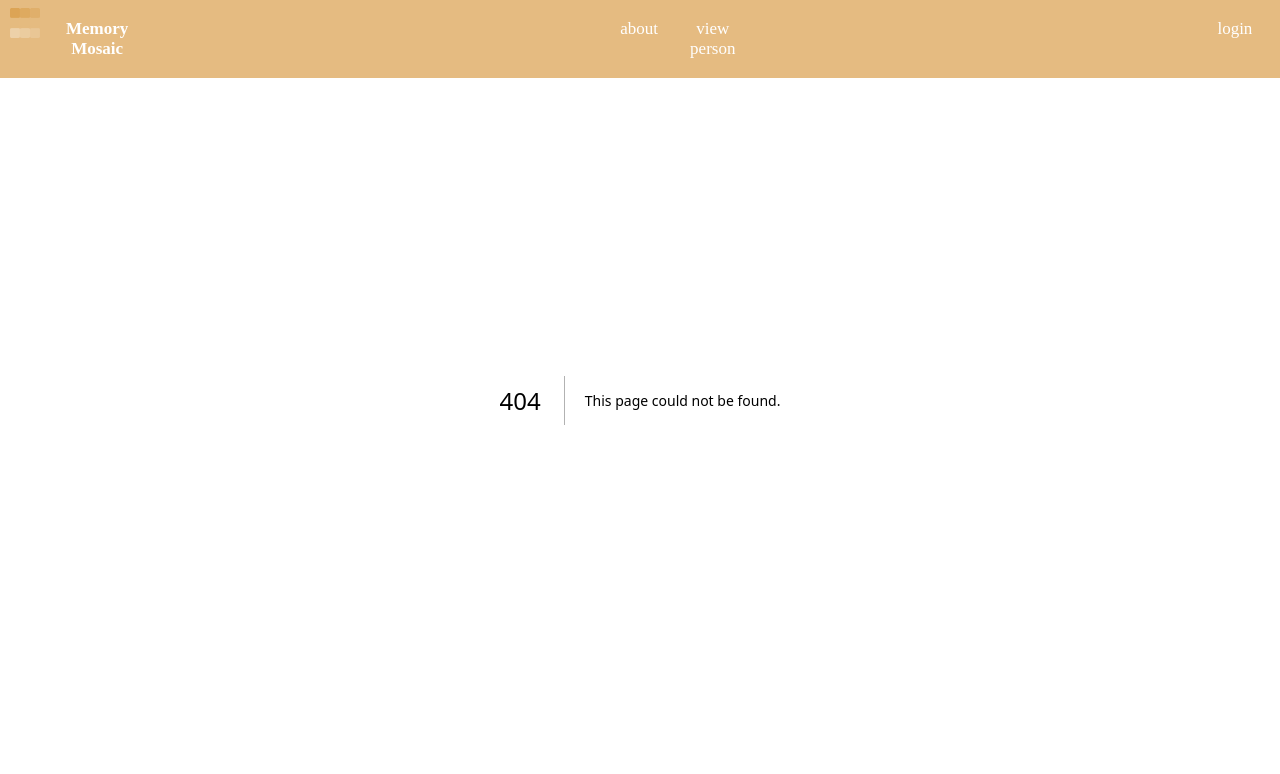
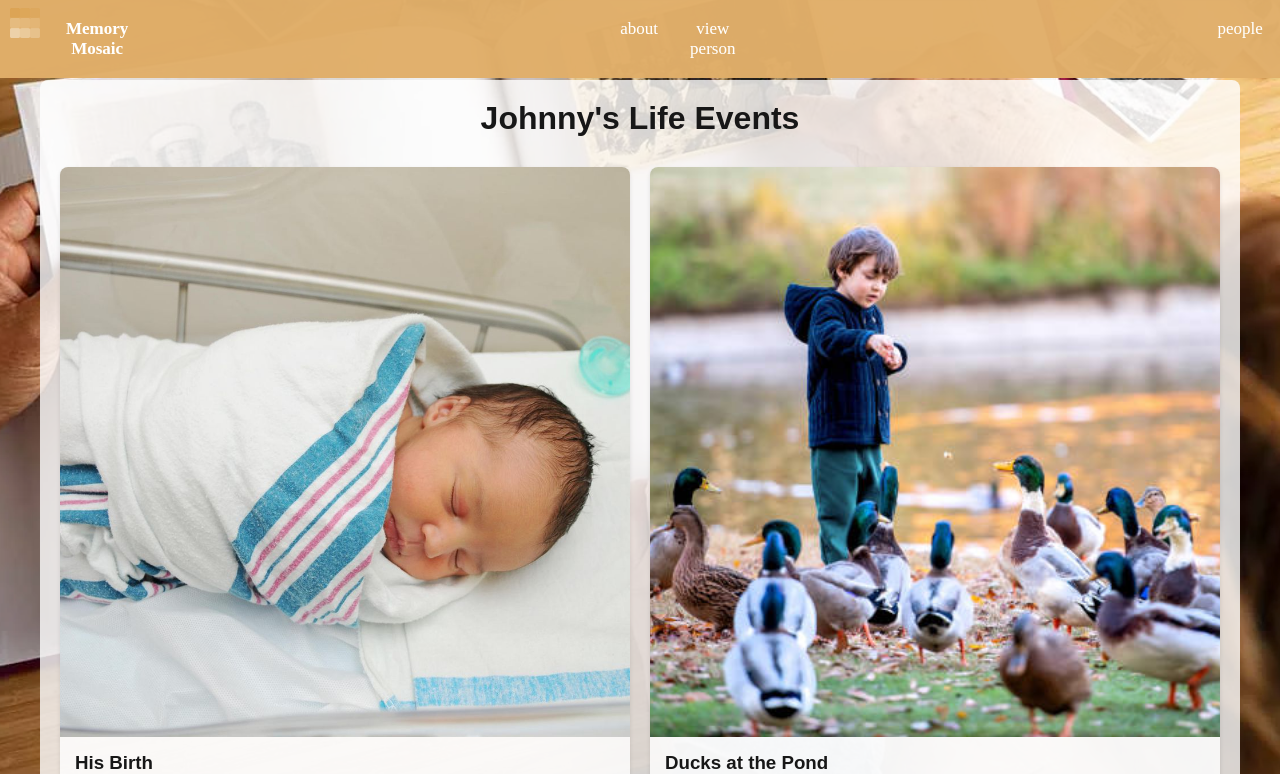
Before and after one commit to CS196Illinois/FA24-Group1, a Next.js app in the folder Project/frontend/: page /viewperson in a window 1280 px wide. Before the commit this address had no page. Shown: the top 774 px of the page. Built offline with nearby package versions, Linux system fonts and the light colour scheme.

Commit message:
Updates to View Person + updating to recent branch
Changed to configuration of view person to make it follow page.js rules and changed the format and copy and pasted new work from other branches to make this the most recent branch

```diff
--- a/Project/frontend/app/ViewPerson/ViewPerson.module.css
+++ b/Project/frontend/app/ViewPerson/ViewPerson.module.css
@@ -1,99 +1,80 @@
-.container {
-    display: flex;
-    flex-direction: column;
-    align-items: center;
-    padding: 20px;
-    min-height: 100vh;
-    background-image: url('../public/Memories.jpg');
+/* ViewPerson.module.css */
+
+.root {
+  background-image: url("/memories2.png");
   background-size: cover;
-    background-position: center;
   background-repeat: no-repeat;
   background-attachment: fixed;
+  min-height: 100vh;
+  padding-top: 80px;
 }
 
-
-
-  .profile {
-    display: flex;
-    flex-direction: column;
-    align-items: center;
-    margin-bottom: 30px;
-    color: dark
+.container {
+  max-width: 1200px;
+  margin: 0 auto;
+  padding: 20px;
+  background-color: rgba(255, 255, 255, 0.8);
+  border-radius: 8px;
 }
 
-  .profileTextBox {
-    background-color: rgba(0, 0, 0, 0.6);
-    padding: 10px;
-    border-radius: 5px;
-    display: inline-block;
-    margin-bottom: 10px;
-  }
-
-  .profileName, .profileInfo {
-    color: white;
-    margin: 0;
-  }
-
-  .profilePic {
-    border-radius: 50%;
-    margin-bottom: 10px;
-    width: 200px;
-    height: 200px;
-    object-fit: cover;
-  }
-
-  .profileInfo {
-    margin: 5px 0;
+.title {
+  text-align: center;
+  margin-bottom: 30px;
 }
 
 .eventsGrid {
-    display: flex;
-    flex-wrap: wrap;
-    justify-content: space-between;
-    align-content: flex-start;
-    flex-grow: 1;
-    width: 100%;
+  display: grid;
+  grid-template-columns: repeat(2, 1fr);
+  gap: 20px;
 }
 
-  .eventItem {
-    display: flex;
-    flex-direction: column;
-    width: calc(50% - 10px);
-    margin-bottom: 20px;
-  }
-
-  .imageWrapper {
-    position: relative;
-    width: 100%;
-    padding-top: 66.67%;
+.eventCard {
+  background-color: rgba(255, 255, 255, 0.8);
+  border-radius: 8px;
   overflow: hidden;
+  box-shadow: 0 2px 4px rgba(0, 0, 0, 0.1);
 }
 
 .eventImage {
+  width: 100%;
+  height: 0;
+  padding-bottom: 100%;
+  position: relative;
+}
+
+.eventImage img {
   position: absolute;
   top: 0;
   left: 0;
   width: 100%;
   height: 100%;
   object-fit: cover;
-    transition: transform 0.3s ease;
 }
 
-  .imageWrapper:hover .eventImage {
-    transform: scale(1.1);
+.eventContent {
+  padding: 15px;
 }
 
-  .eventTitle {
-    margin-top: 10px;
-    text-align: center;
-    background-color: rgba(120, 73, 12, 0.6);
-    padding: 5px;
-    border-radius: 5px;
-    color: whitesmoke
+.eventContent h3 {
+  margin-top: 0;
 }
 
-  @media (max-width: 768px) {
-    .eventItem {
-      width: 100%;
+.profile {
+  display: flex;
+  flex-direction: column;
+  align-items: center;
+  margin-top: 40px;
 }
+
+.profilePicture {
+  width: 100px;
+  height: 100px;
+  border-radius: 50%;
+  overflow: hidden;
+  margin-bottom: 10px;
 }
+
+.profileName {
+  font-size: 24px;
+  margin: 0;
+}
--- a/Project/frontend/app/components/navbar.js
+++ b/Project/frontend/app/components/navbar.js
@@ -28,7 +28,7 @@ const Navbar = () => {
         </Link>
       </li>
       <li>
-          <Link href="/View-Person">view person</Link>
+          <Link href="/viewperson">view person</Link>
       </li>
     </ul>
   </div>
@@ -36,8 +36,8 @@ const Navbar = () => {
   <div className = {styles.navbarRight}>
     <ul>
       <li>
-        <Link href="/login" className = {styles.item}>
-          login
+        <Link href="/listOfPeople" className = {styles.item}>
+          people
         </Link>
       </li>
       <li>
--- a/Project/frontend/app/components/navbar.module.css
+++ b/Project/frontend/app/components/navbar.module.css
@@ -2,7 +2,9 @@
 .navbar {
   position: fixed;
   top: 0;
-  width: 100%;
+  left: 0;
+  right: 0;
+  z-index: 1000;
   font-family: 'Times New Roman';
   background-color: #e0af6ad7;
   color: #ffffff;
--- a/Project/frontend/ViewPerson/ViewPerson.js
+++ b/Project/frontend/app/viewperson/page.js
@@ -1,13 +1,10 @@
-//Project/frontend/ViewPerson/ViewPerson.js
-import React, { useState } from 'react';
+import React from 'react';
+import Link from 'next/link';
 import Image from 'next/image';
 import styles from './ViewPerson.module.css';
-import EventPopup from './EventPopup';
-import Navbar from '../app/components/navbar';
+import Navbar from '../components/navbar';
 
 const ViewPerson = () => {
-  const [selectedEvent, setSelectedEvent] = useState(null);
-
   const events = [
     {
       id: 1,
@@ -82,44 +79,26 @@ const ViewPerson = () => {
       image: '/JohnnyGamingwithGrandma.jpg'
     }
   ];
-  const handleImageClick = (event) => {
-    setSelectedEvent(event);
-};
-
-const handleClosePopup = () => {
-    setSelectedEvent(null);
-};
-
   return (
-  <>
+    <div className={styles.root}>
       <Navbar />
       <div className={styles.container}>
-        <div className={styles.profile}>
-            <h2 className={styles.profileName}>Johnny Anderson</h2>
-            <img src="/Johnny.jpeg" alt="Profile" className={styles.profilePic} />
-            <p className={styles.profileInfo}><strong>Birthday:</strong> October 16, 2012</p>
-            <p className={styles.profileInfo}><strong>Home:</strong> Chicago, IL</p>
+        <h1 className={styles.title}>Johnny's Life Events</h1>
+        <div className={styles.eventsGrid}>
+          {events.map((event) => (
+            <div key={event.id} className={styles.eventCard}>
+              <div className={styles.eventImage}>
+                <Image src={event.image} alt={event.title} layout="fill" objectFit="cover" />
               </div>
-        <div className={styles.eventsGrid}>
-            {events.map(event => (
-                <div key={event.id} className={styles.eventItem}>
-                    <div className={styles.imageWrapper} onClick={() => handleImageClick(event)}>
-                        <Image
-                            src={event.image}
-                            alt={event.title}
-                            className={styles.eventImage}
-                            layout="fill"
-                        />
+              <div className={styles.eventContent}>
+                <h3>{event.title}</h3>
+                <p>{event.description}</p>
               </div>
-                    <div className={styles.eventTitle}>{event.title}</div>
             </div>
           ))}
         </div>
-        {selectedEvent && (
-            <EventPopup event={selectedEvent} onClose={handleClosePopup} />
-        )}
       </div>
-    </>
+    </div>
   );
 };
 
--- /dev/null
+++ b/Project/frontend/app/viewperson/view.module.css
@@ -0,0 +1,58 @@
+/* ViewPerson.module.css */
+.container {
+    max-width: 1200px;
+    margin: 0 auto;
+    padding: 20px;
+  }
+
+  .title {
+    text-align: center;
+    margin-bottom: 30px;
+  }
+
+  .eventsGrid {
+    display: grid;
+    grid-template-columns: repeat(2, 1fr);
+    gap: 20px;
+  }
+
+  .eventCard {
+    background-color: rgba(255, 255, 255, 0.8);
+    border-radius: 8px;
+    overflow: hidden;
+    box-shadow: 0 2px 4px rgba(0, 0, 0, 0.1);
+  }
+
+  .eventImage {
+    width: 100%;
+    height: 150px;
+    object-fit: cover;
+  }
+
+  .eventContent {
+    padding: 15px;
+  }
+
+  .eventContent h3 {
+    margin-top: 0;
+  }
+
+  .profile {
+    display: flex;
+    flex-direction: column;
+    align-items: center;
+    margin-top: 40px;
+  }
+
+  .profilePicture {
+    width: 100px;
+    height: 100px;
+    border-radius: 50%;
+    overflow: hidden;
+    margin-bottom: 10px;
+  }
+
+  .profileName {
+    font-size: 24px;
+    margin: 0;
+  }
```
Also changed, not shown: Project/frontend/Pages/View-Person.js (deleted, +0 -10 lines), Project/frontend/ViewPerson/ViewPerson.module.css (deleted, +0 -115 lines), Project/frontend/app/listOfPeople/friends.module.css (added, +63 -0 lines), Project/frontend/app/listOfPeople/page.js (added, +46 -0 lines), Project/frontend/app/public/addUser.png (added), Project/frontend/app/viewperson/EventPopup.js (renamed from Project/frontend/ViewPerson/EventPopup.js), Project/frontend/app/viewperson/EventPopup.module.css (renamed from Project/frontend/ViewPerson/EventPopup.module.css). Lines whose indentation alone changed are shown as unchanged.
